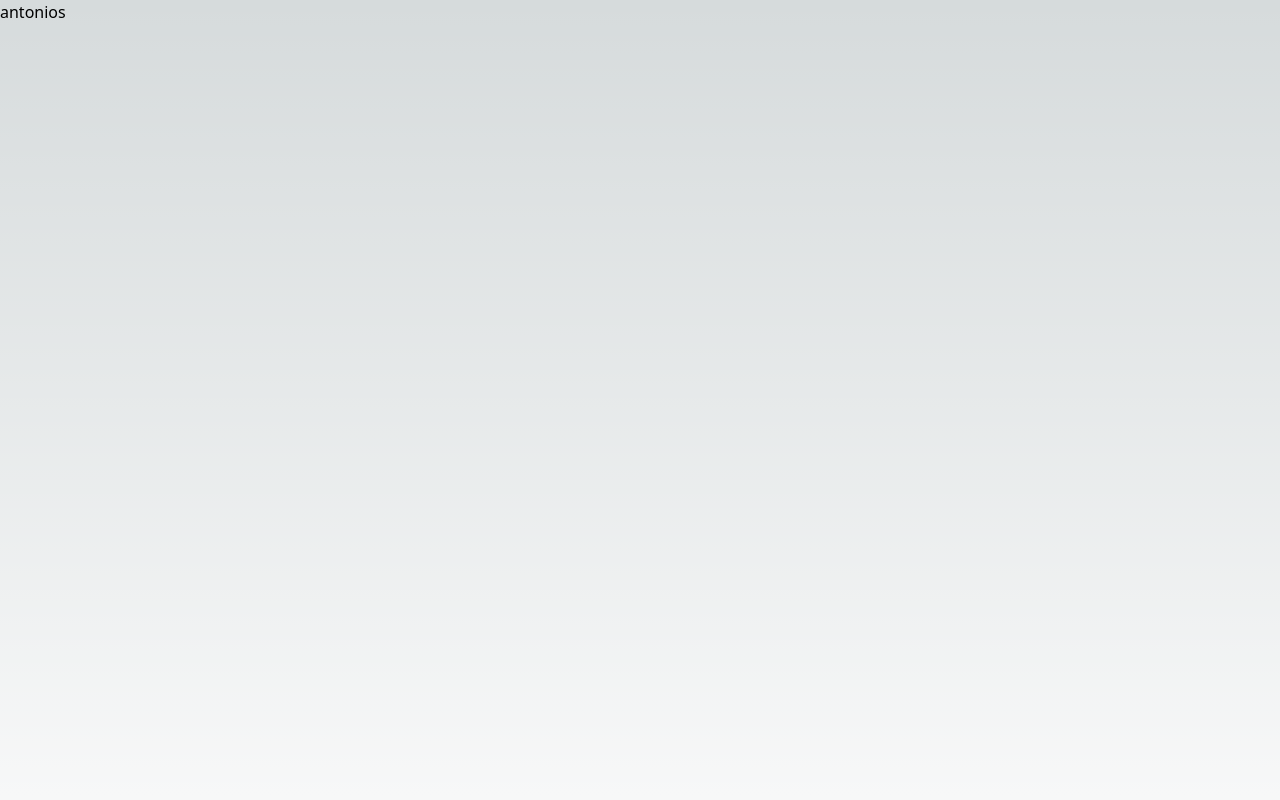
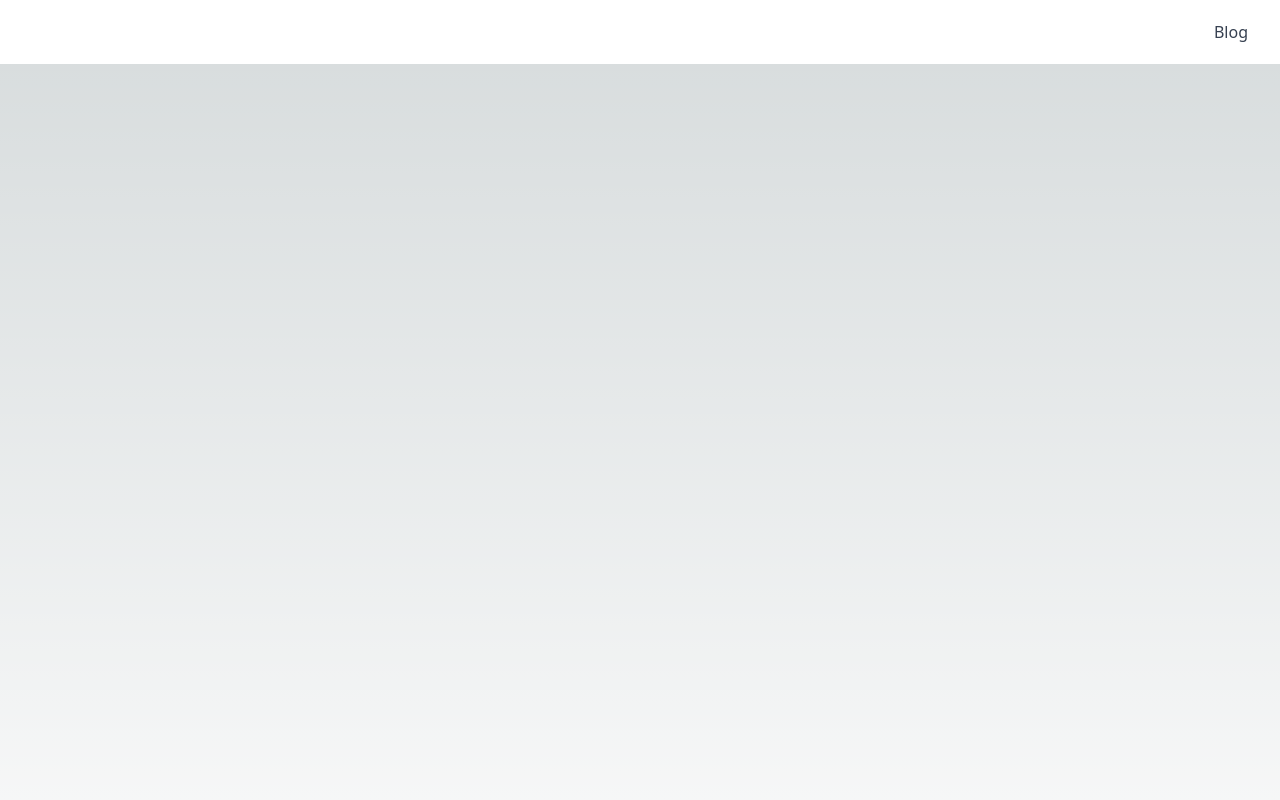
Before and after one commit to papadopan/oakeletron, a Next.js app: page / in a window 1280 px wide. Shown: the top 800 px of the page. Built offline with nearby package versions, Linux system fonts and the light colour scheme.

Commit message:
customize Header component

```diff
--- a/components/Header/index.tsx
+++ b/components/Header/index.tsx
@@ -1,8 +1,14 @@
+import Link from 'next/link';
+
 export function Header() {
   return (
     <>
       <header>
-        <div>antonios</div>
+        <nav className="bg-white h-10 p-8 flex flex-row-reverse items-center">
+          <Link href="/blog" className="text-gray-700">
+            Blog
+          </Link>
+        </nav>
       </header>
     </>
   );
```
